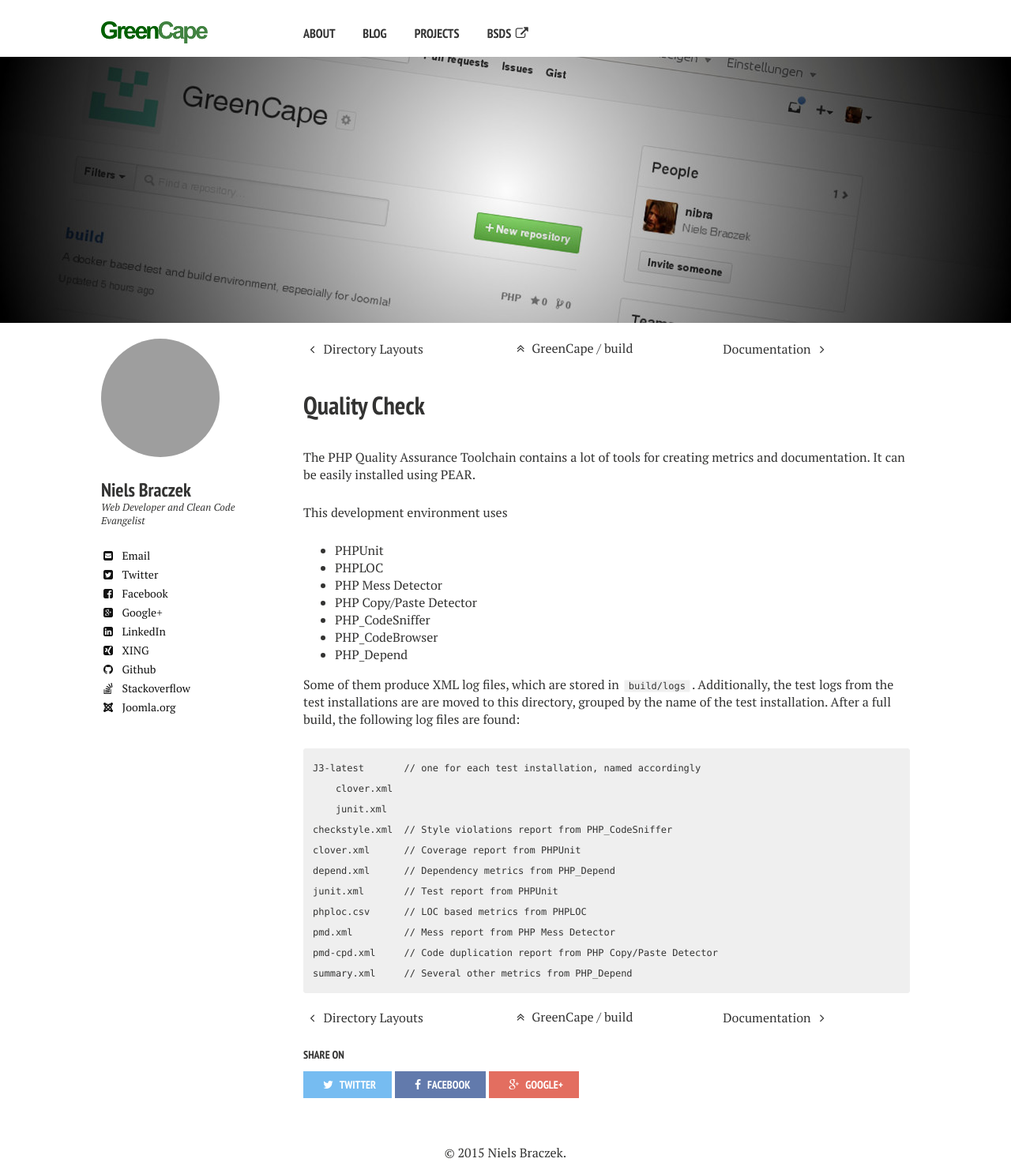
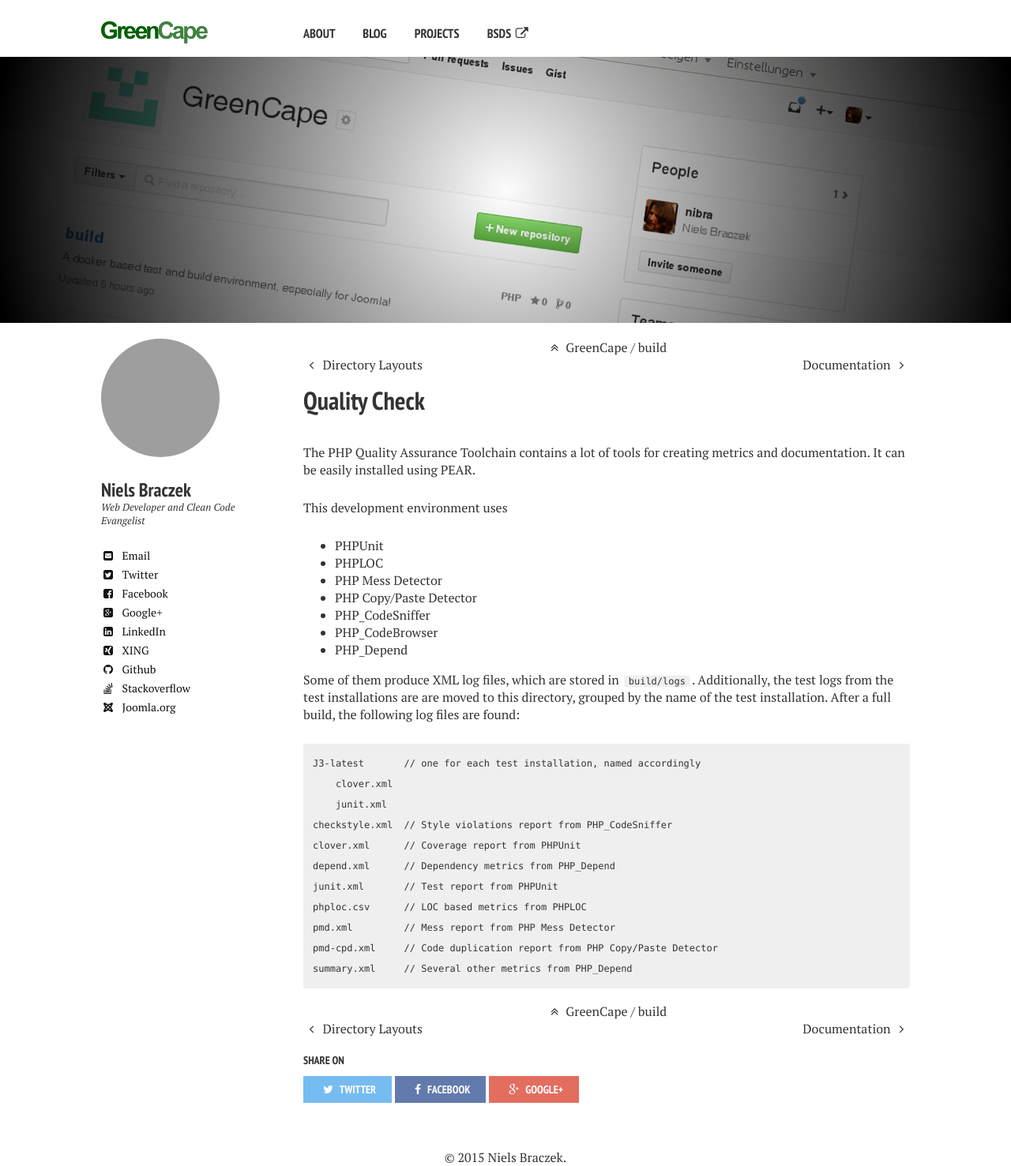
Before and after one commit to GreenCape/greencape.github.io, a Jekyll site: the page built from build/quality/index.md, in a window 1280 px wide. Shown: the whole page at 79% size. Built offline with Jekyll 4.4.1, drawn with Linux system fonts in a browser that asks for light colours; nearby versions of some CDN libraries; grey boxes are pictures that could not be loaded.

Commit message:
Fixed doc navigation

```diff
--- a/_includes/_doc_nav.html
+++ b/_includes/_doc_nav.html
@@ -1,19 +1,10 @@
 {% if page.home.url %}
-<table class="doc-nav">
-    <tr>
-        <td class="left" rowspan="2">
-            {% if page.prev.url %}<a href="/{{ page.prev.url }}"><span class="fa fa-fw fa-angle-left"></span> {{ page.prev.title }}</a>{% else %}<a href="#"> </a>{% endif %}
-        </td>
-        <td class="center">
-            {% if page.home.url %}<a href="/{{ page.home.url }}"><span class="fa fa-fw fa-angle-double-up"></span> {{ page.home.title }}</a>{% else %}<a href="#"> </a>{% endif %}
-        </td>
-        <td class="right" rowspan="2">
-            {% if page.next.url %}<a href="/{{ page.next.url }}">{{ page.next.title }} <span class="fa fa-fw fa-angle-right"></span></a>{% else %}<a href="#"> </a>{% endif %}
-        </td>
-    </tr><tr>
-        <td class="center">
-            {% if page.up.url %}<a href="/{{ page.up.url }}"><span class="fa fa-fw fa-angle-up"></span> {{ page.up.title }}</a>{% else %}<a href="#"> </a>{% endif %}
-        </td>
-    </tr>
-</table>
+<div class="doc-nav">
+    <a class="center" href="/{{ page.home.url }}"><span class="fa fa-fw fa-angle-double-up"></span> {{ page.home.title }}</a>
+</div>
+<div class="doc-nav">
+    {% if page.prev.url %}<a class="left" href="/{{ page.prev.url }}"><span class="fa fa-fw fa-angle-left"></span> {{ page.prev.title }}</a>{% else %}<a class="left disabled"><span class="fa fa-fw fa-angle-left"></span></a>{% endif %}
+    {% if page.up.url %}<a class="center" href="/{{ page.up.url }}"><span class="fa fa-fw fa-angle-up"></span> {{ page.up.title }}</a>{% else %}<a class="center disabled"><span class="fa fa-fw fa-angle-up"></span></a>{% endif %}
+    {% if page.next.url %}<a class="right" href="/{{ page.next.url }}">{{ page.next.title }} <span class="fa fa-fw fa-angle-right"></span></a>{% else %}<a class="right disabled"><span class="fa fa-fw fa-angle-right"></span></a>{% endif %}
+</div>
 {% endif %}
--- a/_sass/page.scss
+++ b/_sass/page.scss
@@ -368,3 +368,28 @@ body > footer {
     text-transform: uppercase;
   }
 }
+
+.doc-nav {
+  @include flex-container;
+  @include flex-row;
+  a {
+    display: inline-block;
+    text-align: center;
+    flex: 1 2 0;
+    &.left {
+      text-align: left;
+      flex: 1 1 0;
+    }
+    &.right {
+      text-align: right;
+      flex: 1 1 0;
+    }
+    &.disabled {
+      display: none;
+      @media #{$medium} {
+        display: inline-block;
+        visibility: hidden;
+      }
+    }
+  }
+}
```
